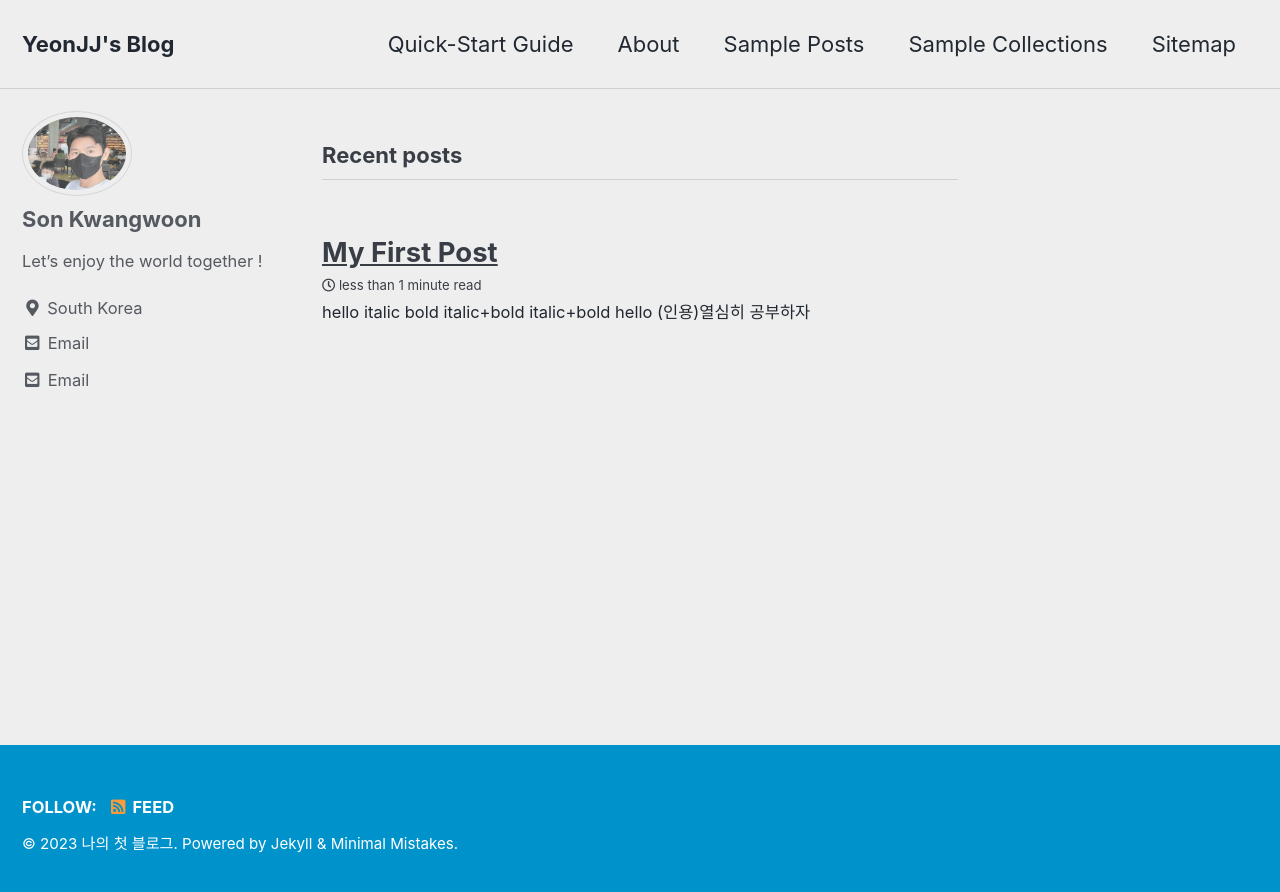
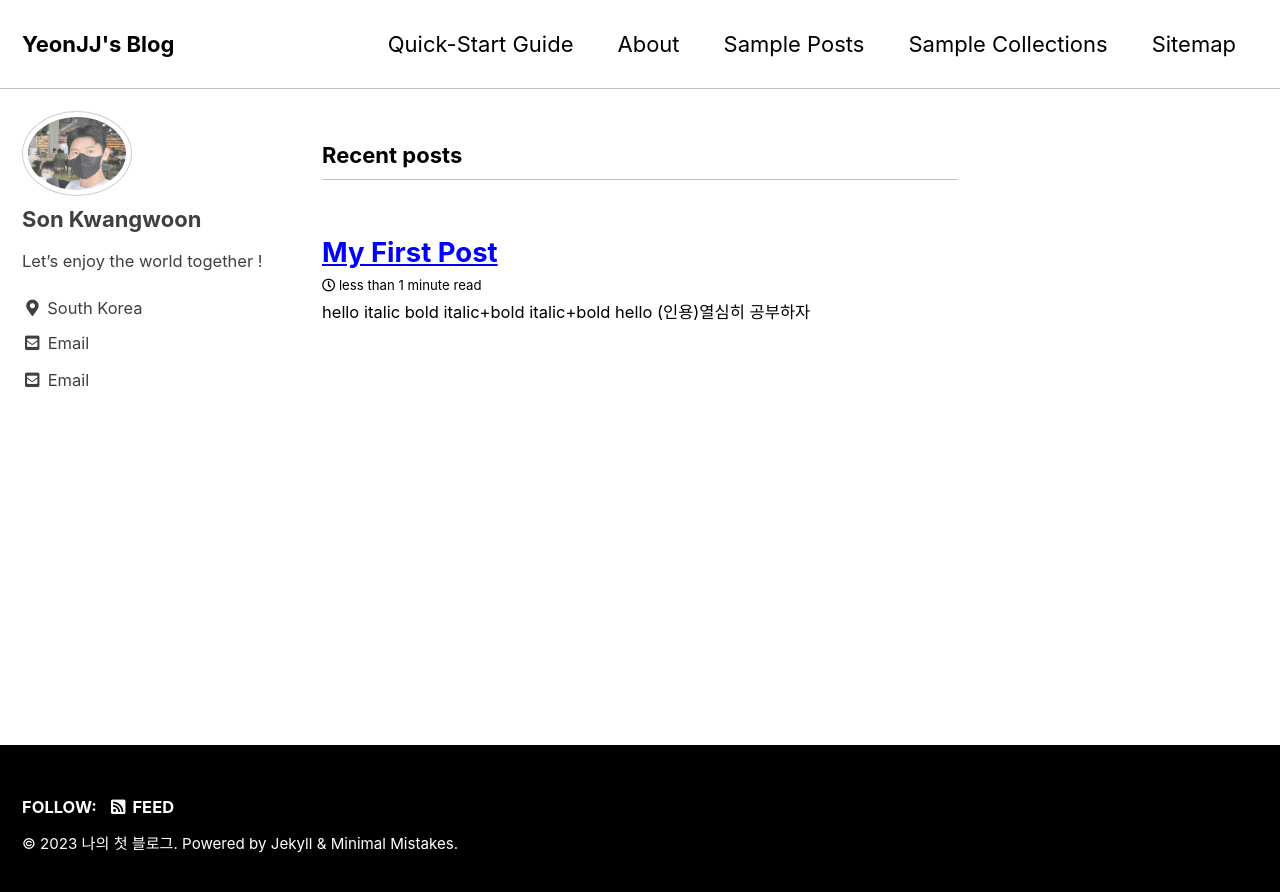
Before and after one commit to imyours241/imyours241.github.io, a Jekyll site: the page built from index.html, in a window 1280 px wide. Shown: the top 892 px of the page. Built offline with Jekyll 4.4.1, drawn with Linux system fonts in a browser that asks for light colours; cached includes are drawn as plain includes; the list of posts is cut into pages by our own code.

Commit message:
Update _config.yml

```diff
--- a/_config.yml
+++ b/_config.yml
@@ -12,7 +12,7 @@
 
 # theme                  : "minimal-mistakes-jekyll"
 # remote_theme           : "mmistakes/minimal-mistakes"
-minimal_mistakes_skin    :  "air" #"default" , "air", "aqua", "contrast", "dark", "dirt", "neon", "mint", "plum", "sunrise"
+minimal_mistakes_skin    :  "contrast" #"default" , "air", "aqua", "contrast", "dark", "dirt", "neon", "mint", "plum", "sunrise"
 
 # Site Settings
 locale                   : "en-US"
```
